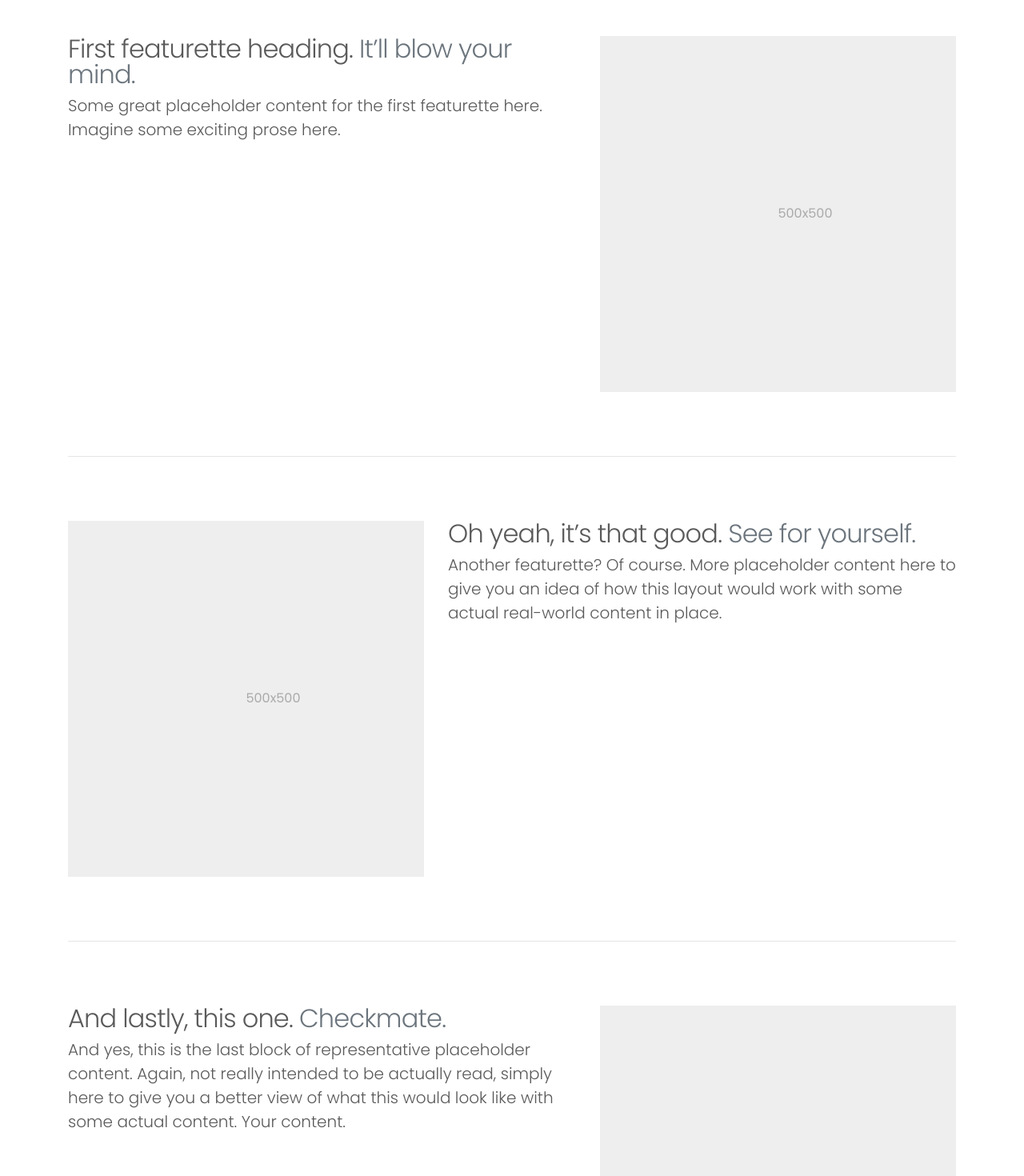
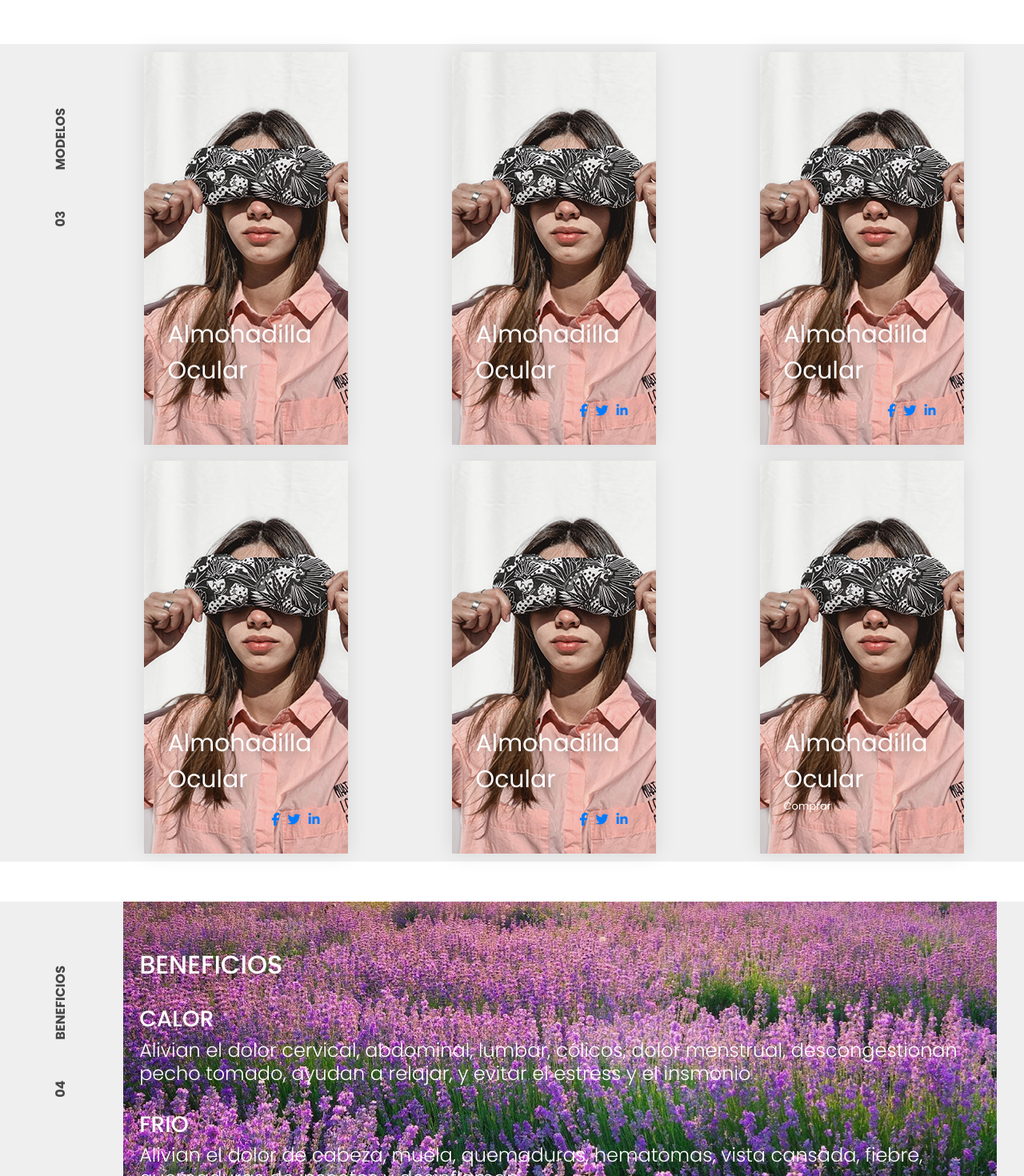
Before and after one commit to AgustinTafura/cherry-coder, a React (Create React App) app: page / in a window 1280 px wide. Shown: the part 1200-2670 px from the top of the page at 80% size. Built offline with nearby package versions, Linux system fonts and the light colour scheme.

Commit message:
agrego secciones

```diff
--- a/src/App.css
+++ b/src/App.css
@@ -49,7 +49,8 @@ img.logoNav {
   display: none;
 }
 
-/* Since positioning the image, we need to help out the caption */
+/* NOVEDADES */
+
 .carousel-caption {
   bottom: 3rem;
   z-index: 10;
@@ -84,13 +85,10 @@ img.logoNav {
   margin-top: 32px;
 }
 
-
 .fondoDiv {
   background-color: #efefef;
-
 }
 
-/* Declare heights because of positioning of img element */
 .carousel-item {
   height: 32rem;
 }
@@ -109,10 +107,15 @@ img.logoNav {
 .textoHorizontalBody {
   padding-top: 60px;
   padding-bottom: 70px;
-  padding-left: 70px;
-  font-size: 25px;
-  color: rgb(71, 69, 69);
-  /* background-image: url("/assets/img/fondolavanda.jpg"); */
+  padding-right: 0px;
+  padding-left: 20px;
+  margin-left:60px;
+  color: white;
+
+}
+.textoTamanio {
+  font-size: 150%;
+  font-weight: 300;
 }
 
 .fondoDivBody {
@@ -133,11 +136,97 @@ img.logoNav {
 }
 
 .imagen {
-  padding-right: 60px;
-  padding-left: 60px;
+  padding-left: 0px;
   height: 450px;
 }
 
+.divVacio {
+  padding:0px;
+}
+
+/* CUADROS DE TEXTO */
+.divCuadrotexto {
+  margin-bottom: 50px;
+}
+
+.fondoDivGris {
+  background-color: #efefef;
+}
+
+/* CARDS */
+
+.profile-card-2 {
+  max-width: 400px;
+  background-color: #FFF;
+  box-shadow: 0px 0px 25px rgba(0, 0, 0, 0.1);
+  background-position: center;
+  overflow: hidden;
+  position: relative;
+  margin: 10px auto;
+  cursor: pointer;
+  /* border-radius: 10px; */
+}
+
+.profile-card-2 img {
+  transition: all linear 0.25s;
+}
+
+.profile-card-2 .profile-name {
+  position: absolute;
+  left: 30px;
+  bottom: 70px;
+  font-size: 30px;
+  color: #FFF;
+  text-shadow: 0px 0px 20px rgba(0, 0, 0, 0.5);
+  font-weight: normal;
+  transition: all linear 0.25s;
+}
+
+.profile-card-2 .profile-icons {
+  position: absolute;
+  bottom: 30px;
+  right: 30px;
+  color: white;
+  transition: all linear 0.25s;
+}
+
+.profile-card-2 .profile-username {
+  position: absolute;
+  bottom: 50px;
+  left: 30px;
+  color: #FFF;
+  font-size: 13px;
+  transition: all linear 0.25s;
+}
+
+.profile-card-2 .profile-icons .fa {
+  margin: 5px;
+}
+
+.profile-card-2:hover img {
+  filter: grayscale(100%);
+}
+
+.profile-card-2:hover .profile-name {
+  bottom: 80px;
+}
+
+.profile-card-2:hover .profile-username {
+  bottom: 60px;
+}
+
+.profile-card-2:hover .profile-icons {
+  right: 40px;
+}
+
+.cardsAjustes {
+  margin-right:40px;
+  margin-left: 40px;
+}
+
+.cardsAjusteEspacio {
+  margin-right:60px;
+}
 
 /* MARKETING CONTENT
 -------------------------------------------------- */
@@ -236,6 +325,7 @@ img.logoNav {
     padding-right: 0px;
     padding-left: 0px;
     height: 450px;
+    margin-top: 20px;
   }
 
 }
@@ -296,6 +386,7 @@ img.logoNav {
     padding-right: 0px;
     padding-left: 0px;
     height: 450px;
+    margin-top: 20px;
   }
 }
 
--- a/src/App.js
+++ b/src/App.js
@@ -10,6 +10,7 @@ import InstagramCarousel from './components/InstagramCarousel';
 import SuscriptionEmail from './components/SuscriptionEmail';
 import ShippingInfo from './components/ShippingInfo';
 import ContentBody from './components/Content2';
+import CardsProducts from './components/CardsPorducts';
 
 function App() {
   return (
@@ -21,6 +22,7 @@ function App() {
         <CherryCarousel />
         <ShippingInfo />
         <ContentBody />
+        <CardsProducts />
         <SectionContainer />
         <SuscriptionEmail />
         <InstagramCarousel />
--- /dev/null
+++ b/src/components/CardsPorducts/index.jsx
@@ -0,0 +1,124 @@
+const CardsProducts = () => {
+  return (
+    <div className="row fondoDivBody">
+      <div className="col-lg-1">
+        <h3 className="textoBody"><strong>03               MODELOS</strong></h3>
+      </div>
+      <div class="container">
+        <div class="row">
+          <div class="col-md-3 cardsAjustes cardsAjusteEspacio">
+            <div class="profile-card-2">
+              <img src={`${process.env.PUBLIC_URL}/assets/img/card1.jpg`} class="img img-responsive" />
+              <div class="profile-name">Almohadilla Ocular</div>
+              {/* <div class="profile-username">Almohadilla Ocular</div> */}
+              {/* <div class="profile-icons">
+                <a href="#">
+                  <i class="fab fa-whatsapp-square"></i>
+                </a>
+              </div> */}
+            </div>
+          </div>
+          <div class="col-md-3 cardsAjustes cardsAjusteEspacio">
+            <div class="profile-card-2">
+              <img src={`${process.env.PUBLIC_URL}/assets/img/card1.jpg`} class="img img-responsive" />
+              <div class="profile-name">Almohadilla Ocular</div>
+              {/* <div class="profile-username">@johndoesurname</div> */}
+              <div class="profile-icons">
+                <a href="#">
+                  <i class="fa fa-facebook"></i>
+                </a>
+                <a href="#">
+                  <i class="fa fa-twitter"></i>
+                </a>
+                <a href="#">
+                  <i class="fa fa-linkedin"></i>
+                </a>
+              </div>
+            </div>
+          </div>
+          <div class="col-md-3 cardsAjustes">
+            <div class="profile-card-2">
+              <img src={`${process.env.PUBLIC_URL}/assets/img/card1.jpg`} class="img img-responsive" />
+              <div class="profile-name">Almohadilla Ocular</div>
+              {/* <div class="profile-username">@johndoesurname</div> */}
+              <div class="profile-icons">
+                <a href="#">
+                  <i class="fa fa-facebook"></i>
+                </a>
+                <a href="#">
+                  <i class="fa fa-twitter"></i>
+                </a>
+                <a href="#">
+                  <i class="fa fa-linkedin"></i>
+                </a>
+              </div>
+            </div>
+          </div>
+
+        </div>
+      </div>
+      <div className="col-lg-1 textoBody">
+      </div>
+      <div class="container">
+        <div class="row">
+          <div class="col-md-3 cardsAjustes cardsAjusteEspacio">
+            <div class="profile-card-2">
+              <img src={`${process.env.PUBLIC_URL}/assets/img/card1.jpg`} class="img img-responsive" />
+              <div class="profile-name">Almohadilla Ocular</div>
+              {/* <div class="profile-username">@johndoesurname</div> */}
+              <div class="profile-icons">
+                <a href="#">
+                  <i class="fa fa-facebook"></i>
+                </a>
+                <a href="#">
+                  <i class="fa fa-twitter"></i>
+                </a>
+                <a href="#">
+                  <i class="fa fa-linkedin"></i>
+                </a>
+              </div>
+            </div>
+          </div>
+          <div class="col-md-3 cardsAjustes cardsAjusteEspacio">
+            <div class="profile-card-2">
+              <img src={`${process.env.PUBLIC_URL}/assets/img/card1.jpg`} class="img img-responsive" />
+              <div class="profile-name">Almohadilla Ocular</div>
+              {/* <div class="profile-username">@johndoesurname</div> */}
+              <div class="profile-icons">
+                <a href="#">
+                  <i class="fa fa-facebook"></i>
+                </a>
+                <a href="#">
+                  <i class="fa fa-twitter"></i>
+                </a>
+                <a href="#">
+                  <i class="fa fa-linkedin"></i>
+                </a>
+              </div>
+            </div>
+          </div>
+          <div class="col-md-3 cardsAjustes">
+            <div class="profile-card-2">
+              <img src={`${process.env.PUBLIC_URL}/assets/img/card1.jpg`} class="img img-responsive" />
+              <div class="profile-name">Almohadilla Ocular</div>
+              <div class="profile-username"><bold>Comprar</bold></div>
+              {/* <div class="profile-icons">
+                <a href="#">
+                  <i class="fa fa-facebook"></i>
+                </a>
+                <a href="#">
+                  <i class="fa fa-twitter"></i>
+                </a>
+                <a href="#">
+                  <i class="fa fa-linkedin"></i>
+                </a>
+              </div> */}
+            </div>
+          </div>
+        </div>
+      </div>
+    </div>
+  )
+}
+
+export default CardsProducts
--- a/src/components/Carousel/index.jsx
+++ b/src/components/Carousel/index.jsx
@@ -4,7 +4,7 @@ const CherryCarousel = () => {
   return (
     <div className="row fondoDiv">
       <div className="col-lg-1">
-        <h3 className="texto"><strong>01 -              HOME</strong></h3>
+        <h3 className="texto"><strong>01               HOME</strong></h3>
       </div>
       <div className="col-lg-4 textoHorizontal">
         <h3>NOVEDADES</h3>
--- a/src/components/Content/index.jsx
+++ b/src/components/Content/index.jsx
@@ -1,63 +1,41 @@
 const SectionsContainer = () => {
   return (
-    <div className="container marketing">
-      <div className="row featurette">
-        <div className="col-md-7">
-          <h2 className="featurette-heading">First featurette heading. <span className="text-muted">It’ll blow your mind.</span>
-          </h2>
-          <p className="lead">Some great placeholder content for the first featurette here. Imagine some exciting prose
-                    here.</p>
+    <div >
+      <div className="row divCuadrotexto fondoDivGris">
+        <div className="col-lg-1">
+          <h3 className="textoBody"><strong>04               BENEFICIOS</strong></h3>
         </div>
-        <div className="col-md-5">
-          <svg className="bd-placeholder-img bd-placeholder-img-lg featurette-image img-fluid mx-auto" width="500"
-            height="500" xmlns="http://www.w3.org/2000/svg" role="img" aria-label="Placeholder: 500x500"
-            preserveAspectRatio="xMidYMid slice" focusable="false">
-            <title>Placeholder</title>
-            <rect width="100%" height="100%" fill="#eee" /><text x="50%" y="50%" fill="#aaa" dy=".3em">500x500</text>
-          </svg>
 
+        <div className="col-lg-10 textoHorizontalBody" style={{ backgroundImage: `url(${process.env.PUBLIC_URL}/assets/img/fondolavanda.jpg)` }}>
+          <h2>BENEFICIOS</h2>
+          <br />
+          <h3>CALOR</h3>
+          <h6 className="textoTamanio">Alivian el dolor cervical, abdominal, lumbar, cólicos, dolor menstrual, descongestionan pecho tomado, ayudan a relajar, y evitar el estress y el insmonio</h6>
+          <br />
+          <h3>FRIO</h3>
+          <h6 className="textoTamanio">Alivian el dolor de cabeza, muela, quemaduras, hematomas, vista cansada, fiebre, quemaduras de insectos y desinflaman</h6>
+        </div>
+      </div>
+      <div div className="row fondoDivGris divCuadrotexto">
+        <div className="col-lg-1">
+          <h3 className="textoBody"><strong>05               MODO DE USO</strong></h3>
+        </div>
+
+        <div className="col-lg-10 textoHorizontalBody" style={{ backgroundImage: `url(${process.env.PUBLIC_URL}/assets/img/fondolavanda.jpg)` }}>
+          <h2>MODO DE USO</h2>
+          <br />
+          <h3>CALIENTE</h3>
+          <h6 className="textoTamanio">Colocar la almohadilla en el microondas de a 30 segundos hasta lograr la temperatura deseada, o en el horno a temperatura baja envuelta en papel de aluminio de 10 a 20 min.</h6>
+          <br />
+          <h3>FRIO</h3>
+          <h6 className="textoTamanio">Colocar la almohadilla en el freezer envuelta en bolsa plástica de 30 a 60 min. (Se puede conservar en el freezer ante una emergencia)</h6>
         </div>
       </div>
 
-      <hr className="featurette-divider" />
 
-      <div className="row featurette">
-        <div className="col-md-7 order-md-2">
-          <h2 className="featurette-heading">Oh yeah, it’s that good. <span className="text-muted">See for yourself.</span></h2>
-          <p className="lead">Another featurette? Of course. More placeholder content here to give you an idea of how this
-                    layout would work with some actual real-world content in place.</p>
-        </div>
-        <div className="col-md-5 order-md-1">
-          <svg className="bd-placeholder-img bd-placeholder-img-lg featurette-image img-fluid mx-auto" width="500"
-            height="500" xmlns="http://www.w3.org/2000/svg" role="img" aria-label="Placeholder: 500x500"
-            preserveAspectRatio="xMidYMid slice" focusable="false">
-            <title>Placeholder</title>
-            <rect width="100%" height="100%" fill="#eee" /><text x="50%" y="50%" fill="#aaa" dy=".3em">500x500</text>
-          </svg>
-        </div>
-      </div>
 
-      <hr className="featurette-divider" />
+    </div>
 
-      <div className="row featurette">
-        <div className="col-md-7">
-          <h2 className="featurette-heading">And lastly, this one. <span className="text-muted">Checkmate.</span></h2>
-          <p className="lead">And yes, this is the last block of representative placeholder content. Again, not really
-          intended to be actually read, simply here to give you a better view of what this would look like with some
-                    actual content. Your content.</p>
-        </div>
-        <div className="col-md-5">
-          <svg className="bd-placeholder-img bd-placeholder-img-lg featurette-image img-fluid mx-auto" width="500"
-            height="500" xmlns="http://www.w3.org/2000/svg" role="img" aria-label="Placeholder: 500x500"
-            preserveAspectRatio="xMidYMid slice" focusable="false">
-            <title>Placeholder</title>
-            <rect width="100%" height="100%" fill="#eee" /><text x="50%" y="50%" fill="#aaa" dy=".3em">500x500</text>
-          </svg>
-
-        </div>
-      </div>
-      <hr className="featurette-divider" />
-    </div>
 
   )
 }
```
Also changed, not shown: src/components/Content2/index.jsx (+8 -9 lines), public/assets/img/card1.jpg (added).
